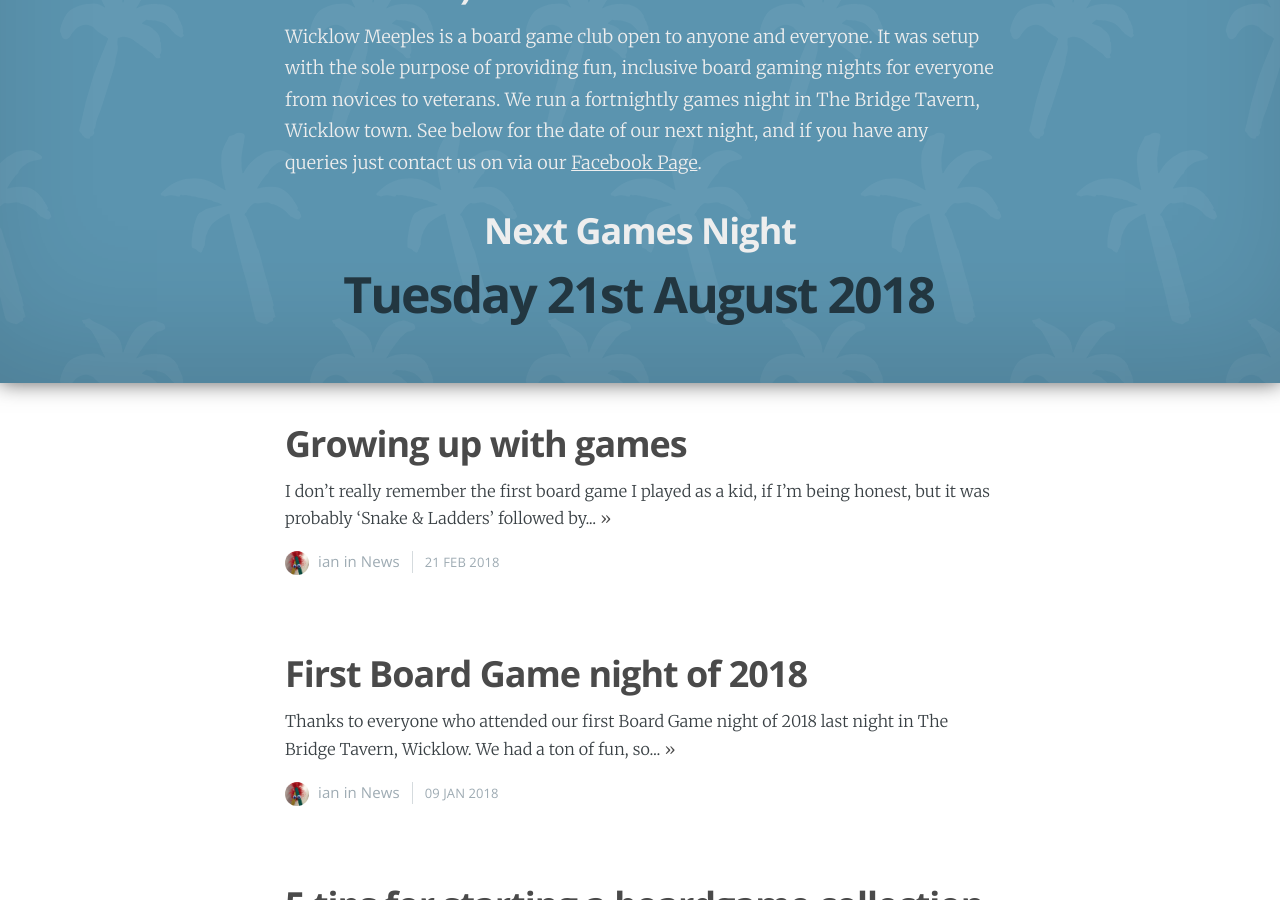
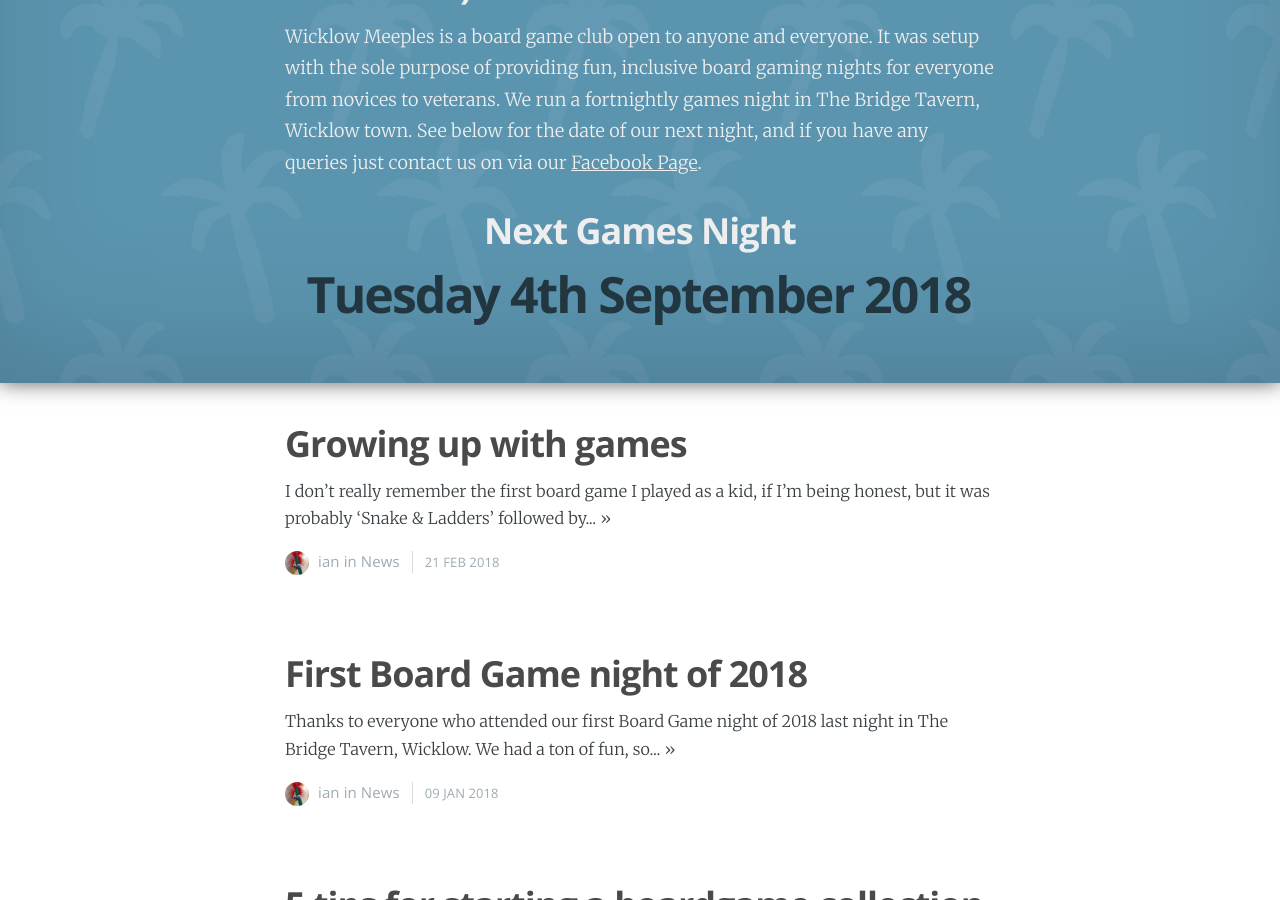
Before and after one commit to owenmcg/owenmcg.github.io, a Jekyll site: the page built from index.html, in a window 1280 px wide and 900 px high, scrolled down 1002 px. Built offline with Jekyll 4.4.1, drawn with Linux system fonts in a browser that asks for light colours; nearby versions of some CDN libraries; the list of posts is cut into pages by our own code.

Commit message:
updated date for next bg night

```diff
--- a/index.html
+++ b/index.html
@@ -37,7 +37,7 @@
         <p class="post-excerpt">Wicklow Meeples is a board game club open to anyone and everyone. It was setup with the sole purpose of providing fun, inclusive board gaming nights for everyone from novices to veterans. We run a fortnightly games night in The Bridge Tavern, Wicklow town. See below for the date of our next night, and if you have any queries just contact us on via our <a href="https://www.facebook.com/wicklowmeeples/">Facebook Page</a>.
         </p>
         <h2 class="center">Next Games Night</h2>
-        <h1 class="center">Tuesday 21st August 2018</h1>
+        <h1 class="center">Tuesday 4th September 2018</h1>
     </div>
 </div>
 <main id="content" class="content" role="main">
```
